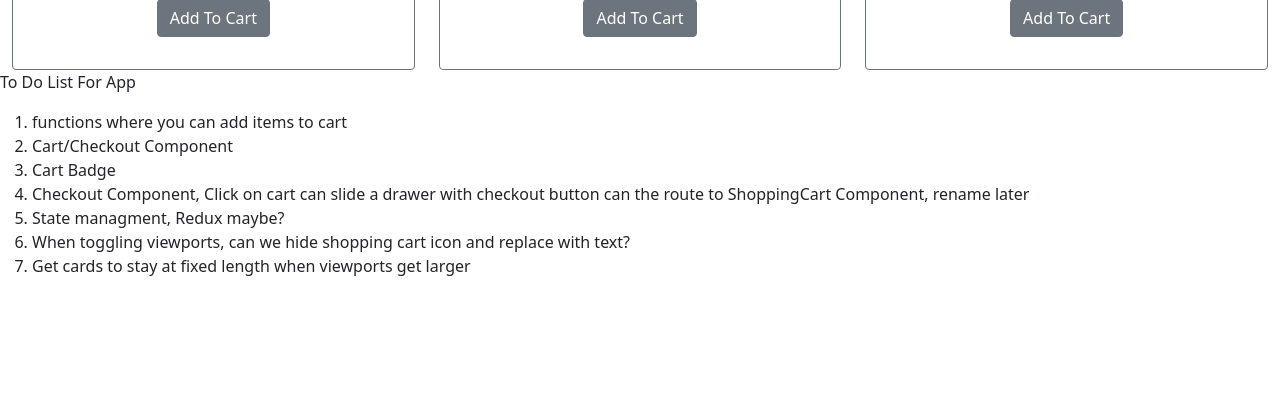
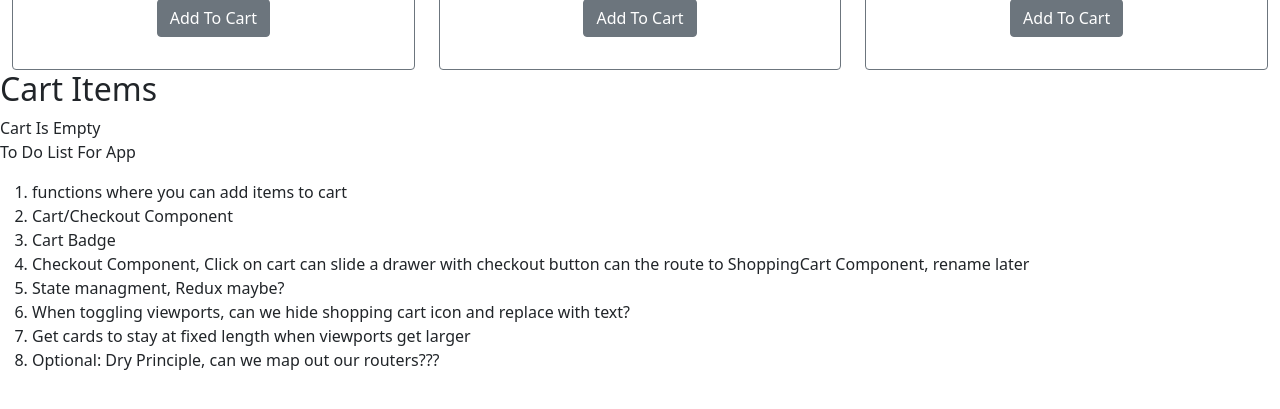
Before and after one commit to ncarlson55/donut-app, a React (Create React App) app: page /donuts in a window 1280 px wide. Shown: the part 183-592 px from the top of the page. Built offline with nearby package versions, Linux system fonts and the light colour scheme.

Commit message:
onAdd function works sorta

```diff
--- a/src/App.js
+++ b/src/App.js
@@ -1,13 +1,31 @@
 import Main from './component/MainComponent';
 import { BrowserRouter } from 'react-router-dom';
 import DonutData from './data/DonutData';
-import DrinkData from './data/DrinkData'
+import DrinkData from './data/DrinkData';
+import { useState } from 'react';
 
 function App() {
   //Destructure data to pass down
   const { donuts } = DonutData;
   const { drinks } = DrinkData;
   //Set state
+  const [cartItems, setCartItems] = useState([]);
+  //Add to Cart function to pass down to DonutMenu and DrinkMenu Component
+  const onAdd = (product) => {
+    //Variable that checks if Item already exist in our cart
+    const exist = cartItems.find((x) => x.id === product.id);
+    //if it does, add item to cart and update quantity variable
+    if (exist) {
+      setCartItems(
+        cartItems.map((item) =>
+          item.id === product.id ? { ...exist, qty: exist.qty + 1 } : item
+        )
+      );
+      //If new item, spread rest of items in our cart and add this new item and update quantity variable
+    } else {
+      setCartItems([...cartItems, { ...product, qty: 1 }]);
+    }
+  };
 
   return (
     <BrowserRouter>
@@ -15,7 +33,8 @@ function App() {
         <Main
           donuts={donuts}
           drinks={drinks}
-
+          cartItems={cartItems}
+          onAdd={onAdd}
         />
       </div>
     </BrowserRouter>
--- a/src/component/Checkout/Checkout.js
+++ b/src/component/Checkout/Checkout.js
@@ -1,13 +1,26 @@
-import React, { Component } from 'react'
+import React from 'react';
+import { Button } from 'reactstrap';
 
-class Checkout extends Component {
-    render() {
-        return (
-            <div>
-                Checkout
-            </div>
-        )
-    }
+function Checkout(props) {
+  const { cartItems, onAdd, onRemove } = props;
+  return (
+    <div>
+      <h2>Cart Items</h2>
+      <div>{cartItems.length === 0 && <div>Cart Is Empty</div>}</div>
+      {cartItems.map((item) => (
+        <div key={item.id} className="row">
+          <div>{item.name}</div>
+          <div>
+            <Button onClick={() => onAdd(item)}>+</Button>
+            <Button onClick={() => onRemove(item)}>-</Button>
+          </div>
+          <div>
+              {item.qty} x ${item.price.toFixed(2)}
+          </div>
+        </div>
+      ))}
+    </div>
+  );
 }
 
 export default Checkout;
--- a/src/component/DonutMenu/DonutMenuComponent.js
+++ b/src/component/DonutMenu/DonutMenuComponent.js
@@ -20,7 +20,7 @@ function DonutMenu(props) {
           <CardBody>
             <CardTitle tag="h6">{donut.name}</CardTitle>
             <CardText>${donut.price}</CardText>
-            <Button>Add To Cart</Button>
+            <Button onClick={() => props.onAdd(donut)}>Add To Cart</Button>
           </CardBody>
         </Card>
       </Col>
--- a/src/component/MainComponent.js
+++ b/src/component/MainComponent.js
@@ -18,16 +18,21 @@ function Main(props) {
         <Route
           exact
           path="/donuts"
-          render={(donuts) => <DonutMenu donuts={props.donuts} />}
+          render={(donuts) => <DonutMenu donuts={props.donuts} onAdd={props.onAdd}/>}
         />
         <Route
           exact
           path="/drinks"
-          render={(drinks) => <DrinkMenu drinks={props.drinks} /> } />
-        <Route exact path="/checkout" component={Checkout} />
+          render={(drinks) => <DrinkMenu drinks={props.drinks} onAdd={props.onAdd}/>}
+        />
+        {/* <Route
+          exact
+          path="/checkout"
+          render={(cartItems) => <Checkout cartItems={props.cartItems} onAdd={props.onAdd}/>}
+        /> */}
         <Redirect to="/home" />
       </Switch>
-
+      <Checkout cartItems={props.cartItems} onAdd={props.onAdd}/>
       <p>To Do List For App</p>
       <ol>
         <li>functions where you can add items to cart</li>
@@ -43,6 +48,7 @@ function Main(props) {
           with text?
         </li>
         <li>Get cards to stay at fixed length when viewports get larger</li>
+        <li>Optional: Dry Principle, can we map out our routers???</li>
       </ol>
     </div>
   );
```
